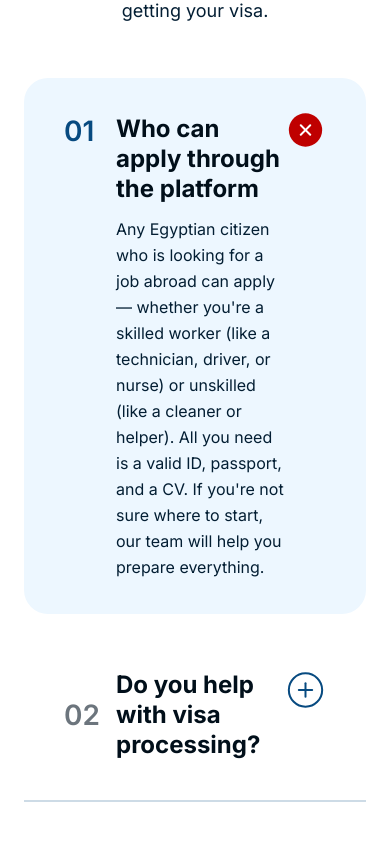
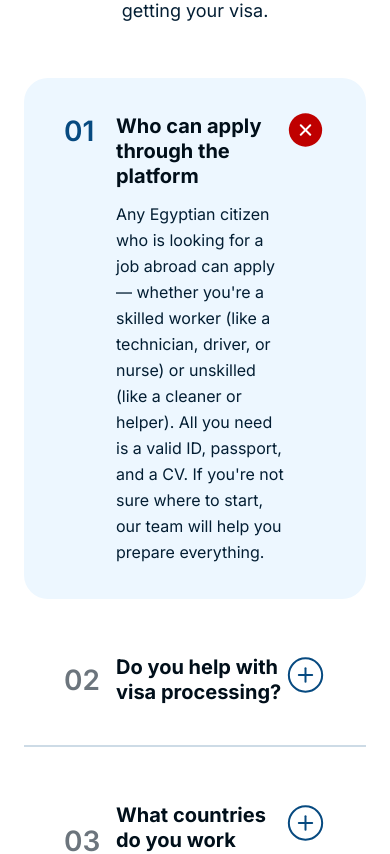
Before and after one commit to marwanm-dev/job-portal, a React (Vite) app: page / in a window 390 px wide. Shown: the part 6986-7840 px from the top of the page. Built offline with nearby package versions, Linux system fonts and the light colour scheme.

Commit message:
style: responsive h4 tag

```diff
--- a/src/index.css
+++ b/src/index.css
@@ -24,7 +24,7 @@
     @apply text-2xl sm:text-3xl md:text-4xl;
   }
   h4 {
-    @apply text-2xl;
+    @apply text-xl sm:text-xl md:text-2xl;
   }
   h5 {
     @apply text-xl;
```
